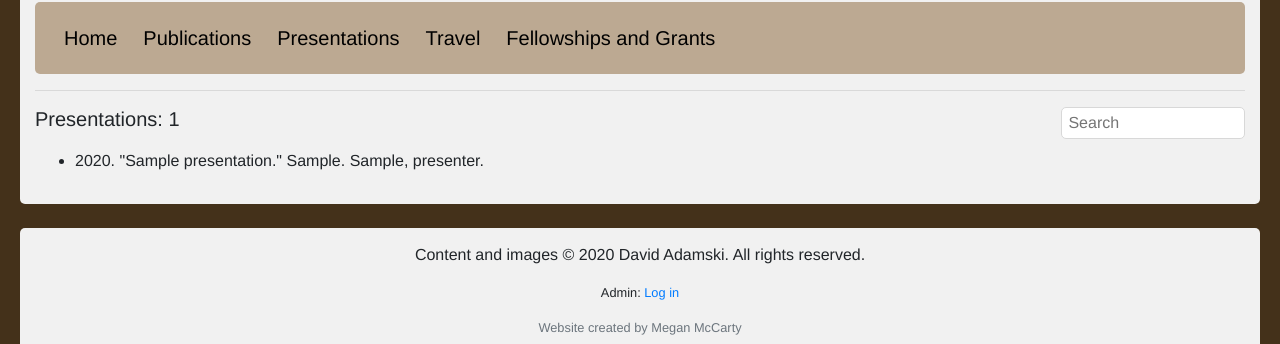
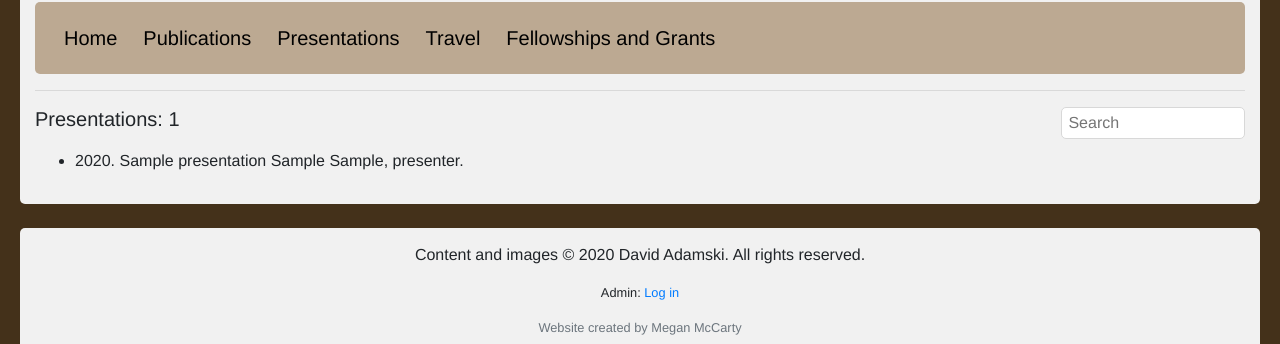
Before and after one commit to Meganmccarty/adamski, a Django app: page /presentations/ in a window 1280 px wide. Shown: the part 335-679 px from the top of the page. Run offline with Django 3.2, Linux system fonts and the light colour scheme; tables that the repository leaves empty hold one stand-in row (values such as "Sample post"); some libraries are stand-ins or nearby versions.

Commit message:
Minor formatting

```diff
--- a/database/templates/database/home.html
+++ b/database/templates/database/home.html
@@ -21,7 +21,7 @@
 <h4>Societies</h4>
 <ul class="list">
     {% for society in society_list %}
-        <li>{{ society.society | safe }}.</li>
+        <li>{{ society.society | safe }}</li>
     {% endfor %}
 </ul>
 {% endblock %}
--- a/database/templates/database/presentations.html
+++ b/database/templates/database/presentations.html
@@ -14,9 +14,9 @@
         {% for presentation in pres_list %}
             <li>
                 {% if presentation.presenter %}
-                    <span class="item">{{ presentation.year}}. "{{ presentation.title | safe }}." {{ presentation.location | safe }}. {{ presentation.presenter }}, presenter.</span>
+                    <span class="item">{{ presentation.year}}. {{ presentation.title | safe }} {{ presentation.location | safe }} {{ presentation.presenter }}, presenter.</span>
                 {% else %}
-                    <span class="item">{{ presentation.year}}. "{{ presentation.title | safe }}." {{ presentation.location | safe }}.</span>
+                    <span class="item">{{ presentation.year}}. {{ presentation.title | safe }} {{ presentation.location | safe }}</span>
                 {% endif %}
             </li>
         {% endfor %}
--- a/database/templates/database/publications.html
+++ b/database/templates/database/publications.html
@@ -13,7 +13,7 @@
     <ol class="list list-items">
         {% for publication in pub_list %}
             <li>
-                <span class="item">{{ publication.author }}. {{ publication.year_and_letter }}. {{ publication.reference | safe }}.</span>
+                <span class="item">{{ publication.author }} {{ publication.year_and_letter }}. {{ publication.reference | safe }}</span>
             </li>
         {% endfor %}
     </ol>
--- a/database/templates/database/travel.html
+++ b/database/templates/database/travel.html
@@ -16,7 +16,7 @@
     <ul class="list list-items">
         {% for travel in travel_list %}
             <li>
-                <span class="item">{{ travel.year }}: {{ travel.travel_details | safe }}.</span>
+                <span class="item">{{ travel.year }}: {{ travel.travel_details | safe }}</span>
             </li>
         {% endfor %}
     </ul>
```
